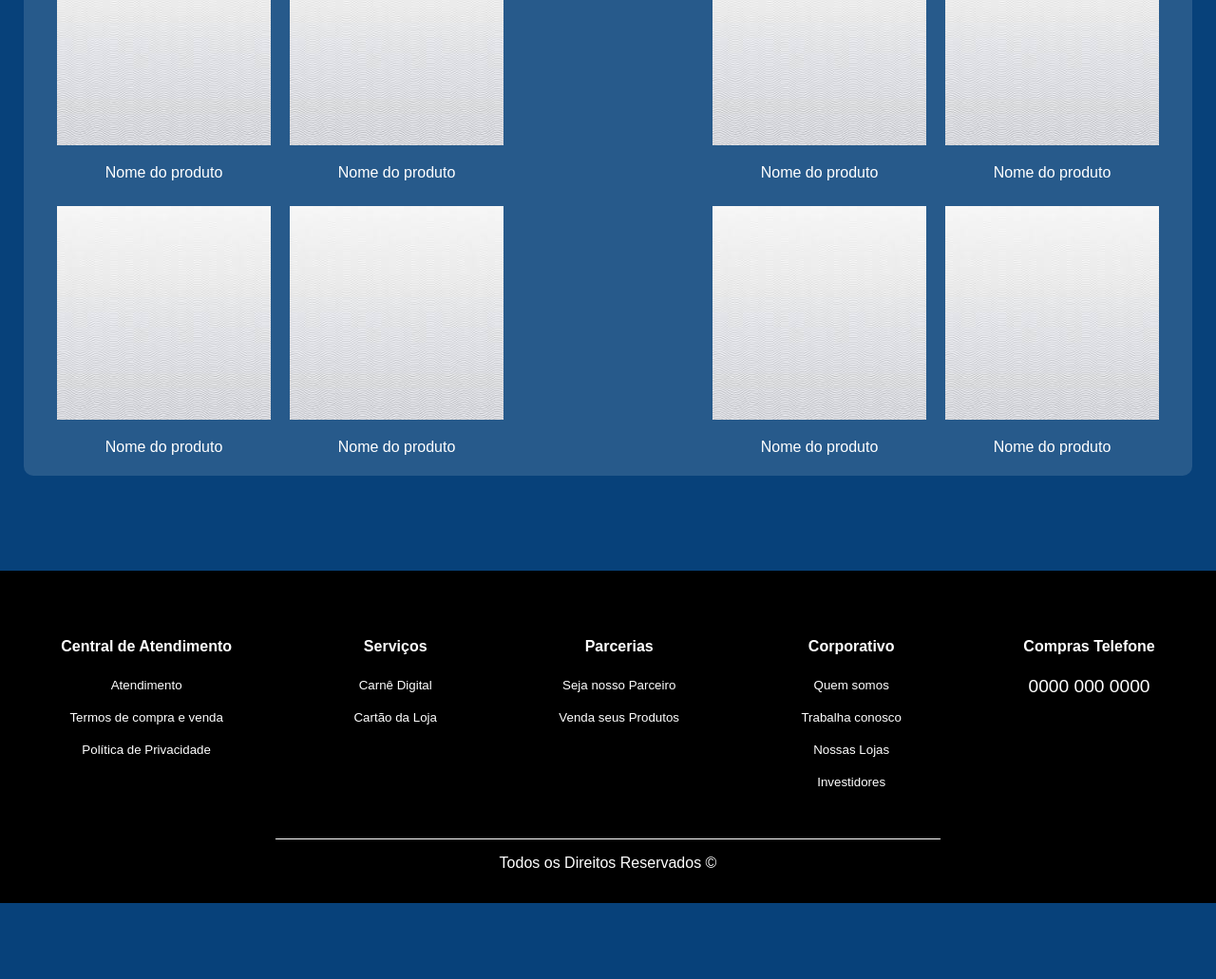
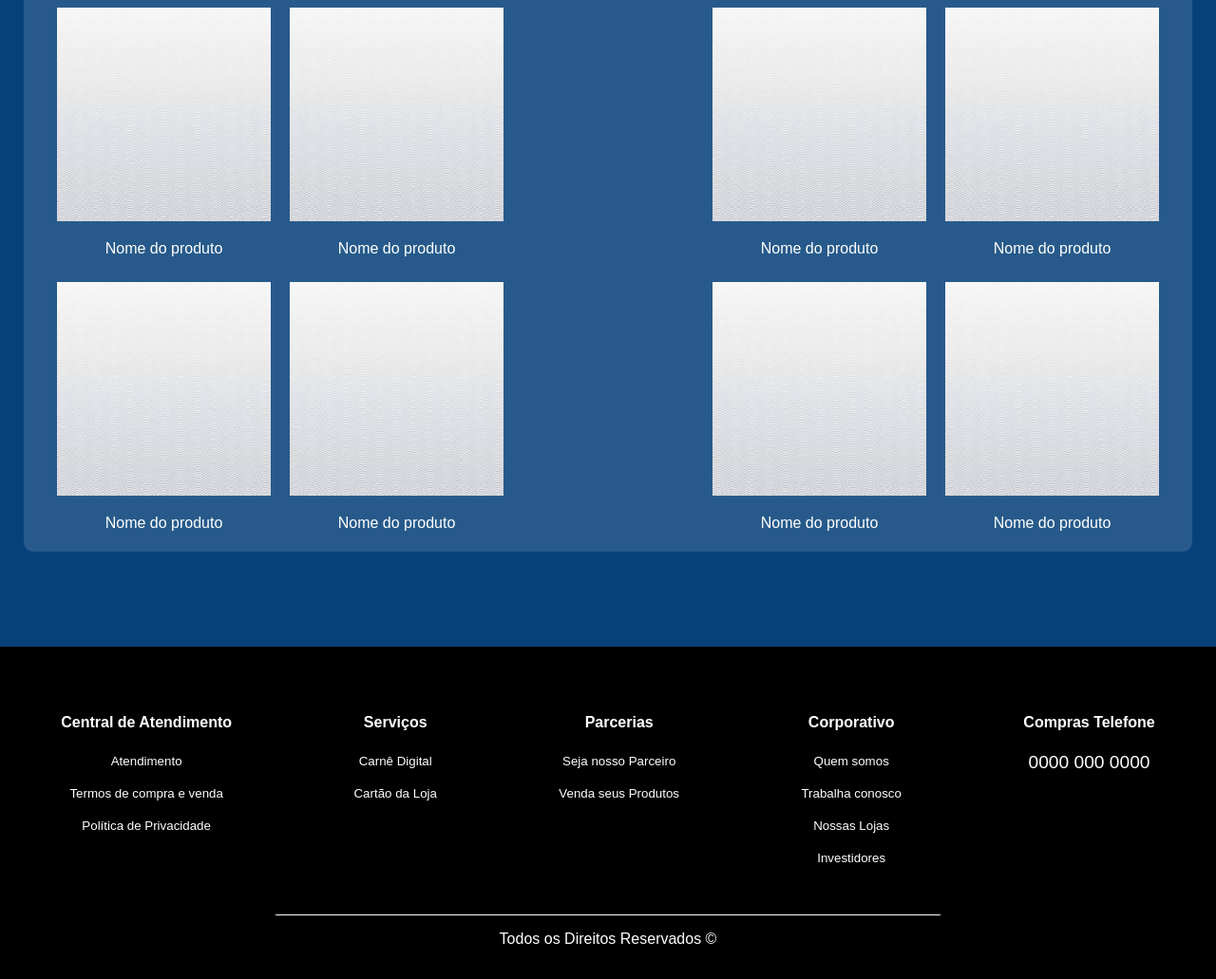
Before and after one commit to NikolasSantis/Catalogo, a plain HTML site: page index.html in a window 1280 px wide. Shown: the part 1753-2784 px from the top of the page at 95% size. Before the commit the page ends 2704 px from the top, so only its background shows below. Drawn offline with Linux system fonts and the light colour scheme.

Commit message:
Update HTML elements

```diff
--- a/style.css
+++ b/style.css
@@ -11,7 +11,7 @@ body {
 }
 
 aside {
-    align-self: start;
+    place-self: start ;
     display: flex;
     position: fixed;
     z-index: 3;
@@ -20,9 +20,14 @@ aside {
 main {
     display: flex;
     flex-direction: column;
+    position: relative;
     align-items: center;
-    flex: 1;
-    border: 0
+    top: 80px;
+}
+
+footer {
+    position: relative;
+    top: 180px;
 }
 
 h1 {
@@ -447,7 +452,6 @@ a {
     height: 300px;
     place-self: baseline normal;
     padding-top: 50px;
-    margin-top: 100px;
 }
 
 #footer_content_box {
```
Also changed, not shown: index.html (+0 -2 lines).
